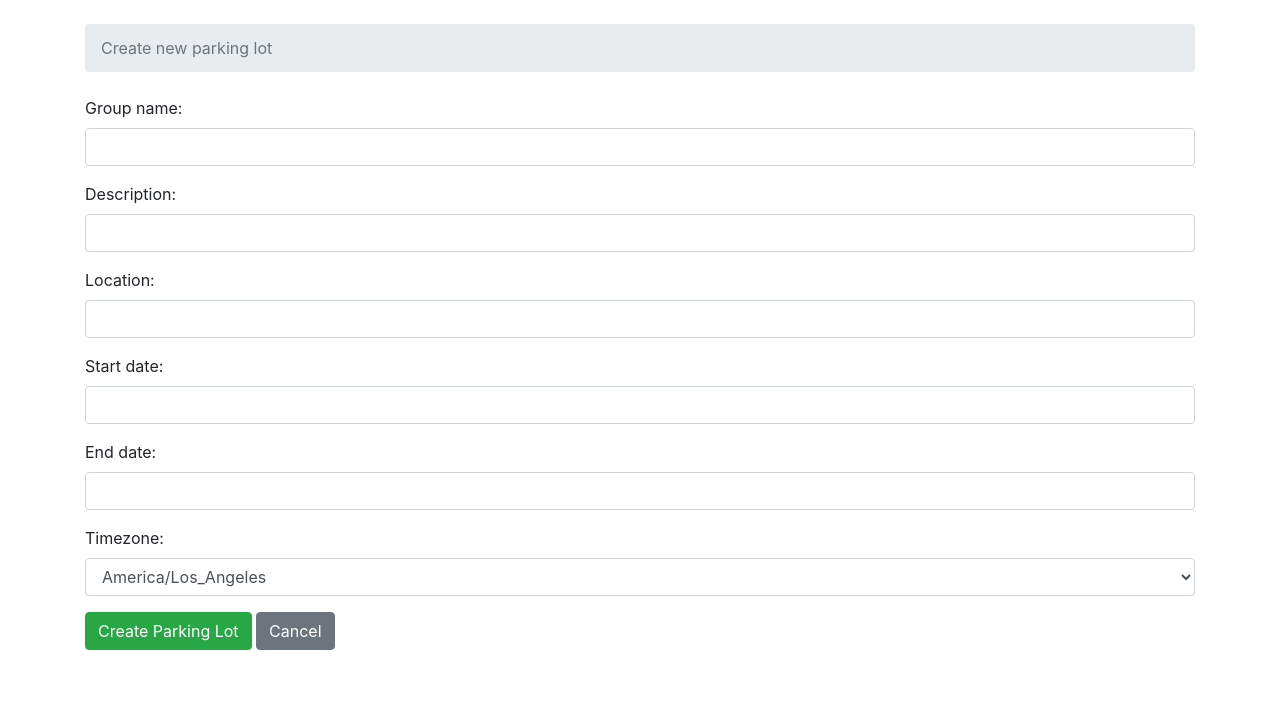
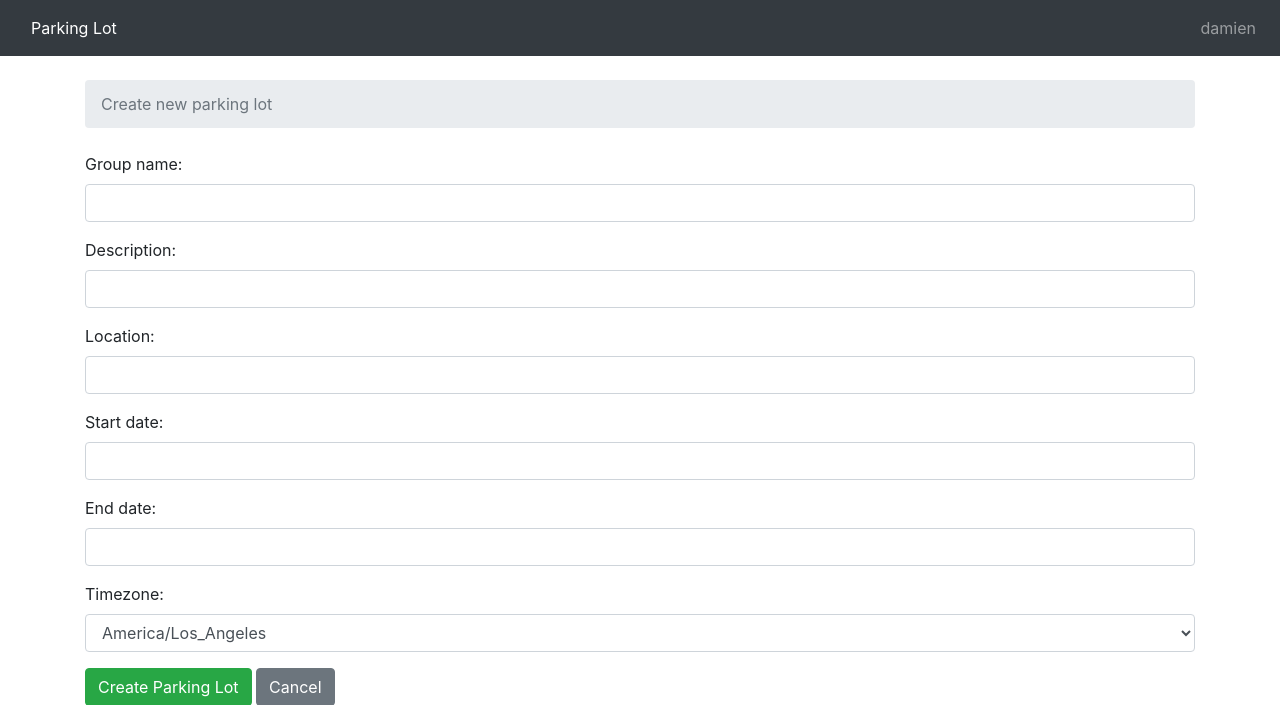
Before and after one commit to kiwidamien/ParkingLot, a Django app: page /lots/new/ in a window 1280 px wide. Shown: the top 705 px of the page. Run offline with Django 3.2, Linux system fonts and the light colour scheme; a user stored in the database is signed in; some libraries are stand-ins or nearby versions.

Commit message:
modified base template so we can see who the session thinks we are

```diff
--- a/templates/base.html
+++ b/templates/base.html
@@ -2,11 +2,30 @@
 <html>
     <head>
         <meta charset="utf-8">
-    <title>{% block title %}Django Boards{% endblock %}</title>
+        <title>{% block title %}Parking Lot{% endblock %}</title>
         <link rel="stylesheet" href="{% static 'css/bootstrap.min.css' %}">
         {% block stylesheet %} {% endblock %}
     </head>
     <body>
+        {% block body %}
+        <nav class="navbar navbar-expand-lg navbar-dark bg-dark">
+            <div class="container text-white">
+                Parking Lot
+            </div>
+            <div class="collapse navbar-collapse" id="mainMenu">
+                <ul class="navbar-nav ml-auto">
+                    <li class="nav-item">
+                        <span class="nav-link">
+                            {% if user.username %}
+                            {{user.username}}
+                            {% else %}
+                            {{ request.session.name|default:"Anonymous" }}
+                            {% endif %}
+                        </span>
+                    </li>
+                </ul>
+            </div>
+        </nav>
         <div class="container">
             <ol class="breadcrumb my-4">
                 {% block breadcrumb %}
@@ -15,7 +34,7 @@
             {% block content %}
             {% endblock %}
         </div>
-
+        {% endblock body %}
         <script src="{% static 'js/jquery-3.2.1.min.js' %}"></script>
         <script src="{% static 'js/bootstrap.min.js' %}"></script>
         {% block javascript %} {% endblock %}
```
Also changed, not shown: db.sqlite3. Lines whose indentation alone changed are shown as unchanged.
